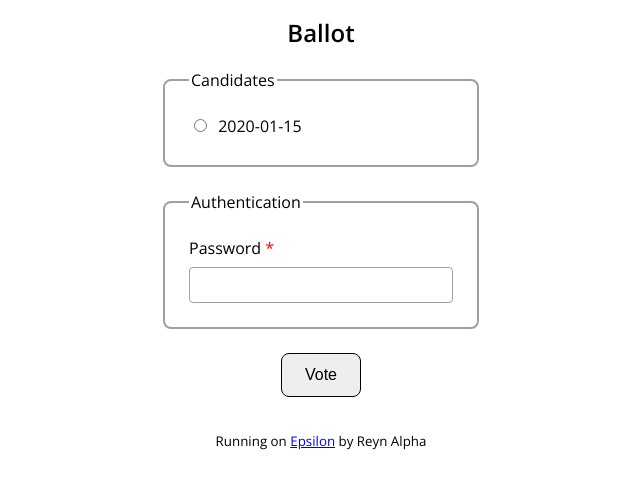
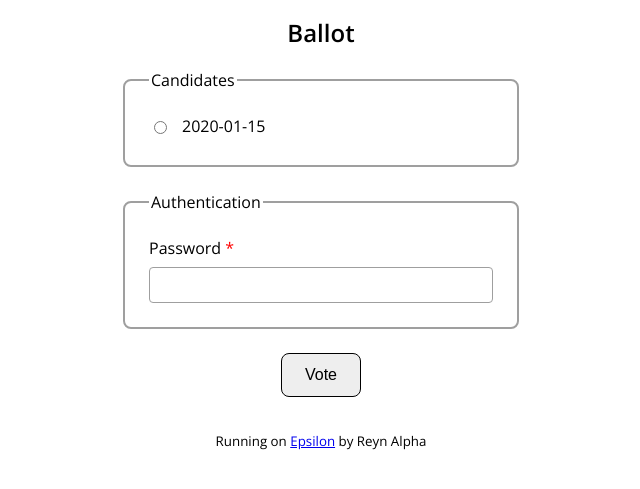
Before and after one commit to haframjolk/epsilon, a Flask app: template templates/ballot.html in a window 1280 px wide. Shown: the part 118-607 px from the top of the page, without its empty margins (319-959 px from the left). Run offline with Flask 2, Linux system fonts and the light colour scheme; the template is opened without the code that fills it: most values are stand-ins (such as "Sample title", 1, 10 or a date in 2020); parts of the project's set-up code (start-up, migrations or seed data) failed here and were passed over.

Commit message:
Slighly widen ballot, flex label and text

```diff
--- a/static/css/main.css
+++ b/static/css/main.css
@@ -32,7 +32,7 @@ h6 {
 }
 
 .ballot {
-    max-width: 20em;
+    max-width: 25em;
     margin: 0 auto;
 }
 
@@ -49,12 +49,12 @@ h6 {
 }
 
 .ballot__candidate {
-    display: block;
+    display: flex;
     margin-bottom: 1em;
 }
 
 .ballot__candidate label {
-    margin-left: 0.25em;
+    margin-left: 0.75em;
 }
 
 .ballot__candidate:last-of-type {
```
